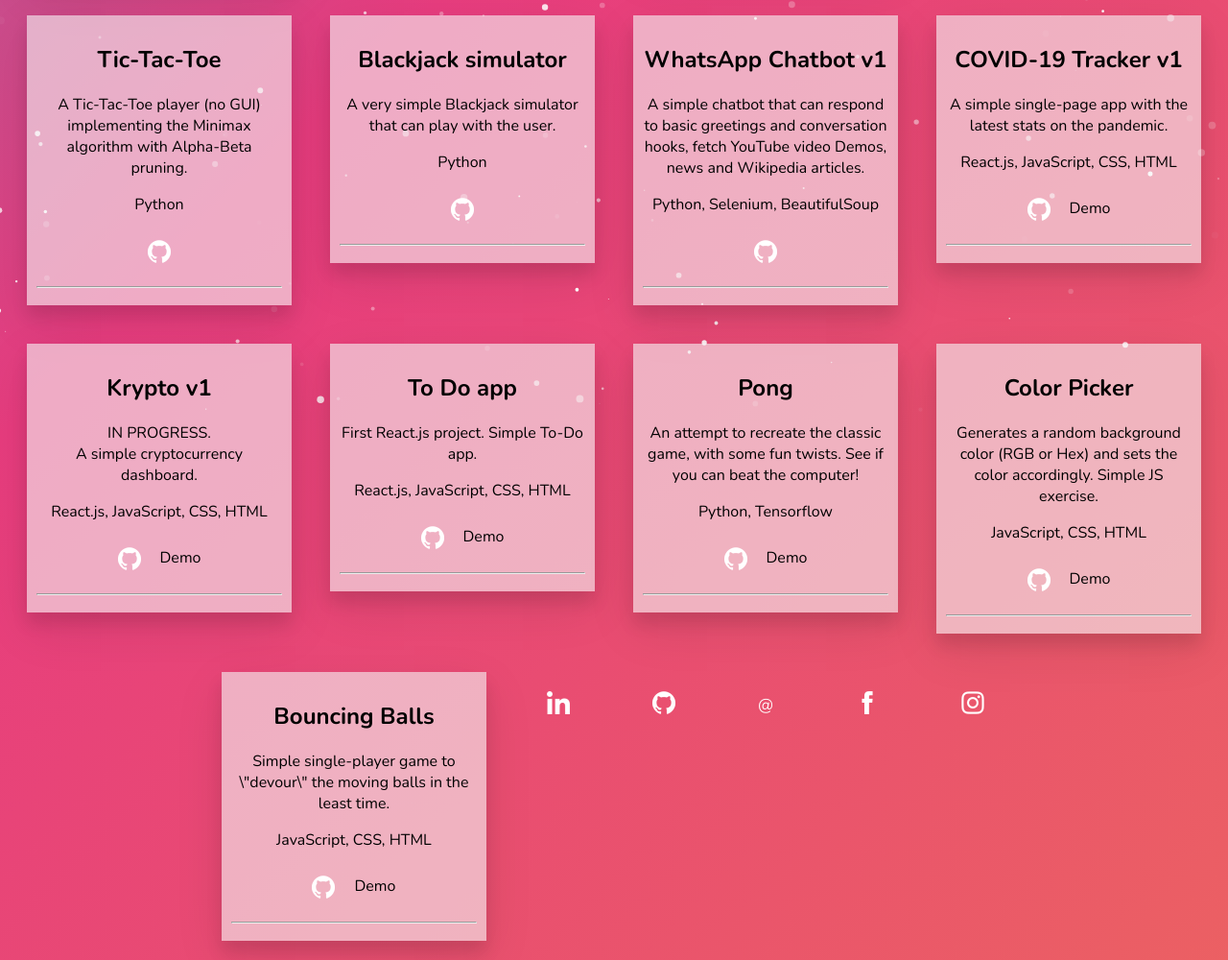
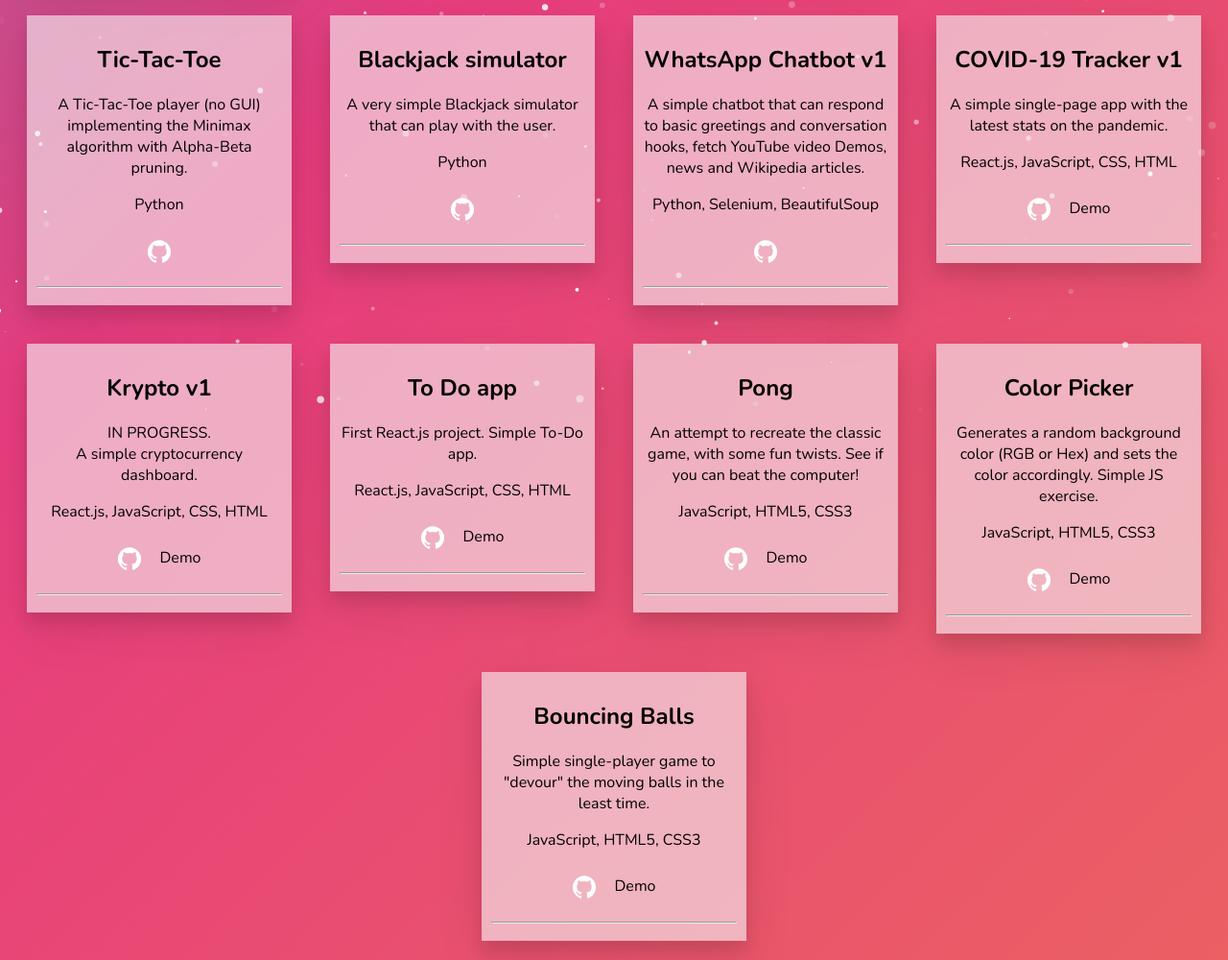
Before and after one commit to aritrakar/personal-v2, a plain HTML site: page projects.html in a window 1280 px wide. Shown: the part 530-1530 px from the top of the page at 96% size. Drawn offline with nearby package versions, Linux system fonts and the light colour scheme; a script that the page names is missing.

Commit message:
Modified projects.html

```diff
--- a/projects.css
+++ b/projects.css
@@ -71,9 +71,11 @@
 }
 
 #media-buttons {
+  position: relative;
   display: flex;
   align-items: center;
   justify-content: center;
+  bottom: inherit;
 }
 
 #media-buttons > a {
--- a/projects.html
+++ b/projects.html
@@ -224,7 +224,7 @@
                       <strong>Pong</strong>
                     </h2>
                     <p>An attempt to recreate the classic game, with some fun twists. See if you can beat the computer!</p>
-                    <p>Python, Tensorflow</p>
+                    <p>JavaScript, HTML5, CSS3</p>
                     <div id="bottom">
                         <a
                         href="https://github.com/aritrakar/JS/tree/master/pong"
@@ -245,7 +245,7 @@
                       <strong>Color Picker</strong>
                     </h2>
                     <p>Generates a random background color (RGB or Hex) and sets the color accordingly. Simple JS exercise.</p>
-                    <p>JavaScript, CSS, HTML</p>
+                    <p>JavaScript, HTML5, CSS3</p>
                     <div id="bottom">
                         <a
                         href="https://github.com/aritrakar/JS/tree/master/ColorPicker"
@@ -265,8 +265,8 @@
                     <h2>
                       <strong>Bouncing Balls</strong>
                     </h2>
-                    <p>Simple single-player game to \"devour\" the moving balls in the least time.</p>
-                    <p>JavaScript, CSS, HTML</p>
+                    <p>Simple single-player game to "devour" the moving balls in the least time.</p>
+                    <p>JavaScript, HTML5, CSS3</p>
                     <div id="bottom">
                         <a
                         href="https://github.com/aritrakar/JS/tree/master/bouncing-balls"
@@ -280,15 +280,15 @@
                 </div>
                 <hr>
             </div>
-            <div id="media-buttons">
+
+            <!--<div id="media-buttons">
               <a id="linkedin" href="https://www.linkedin.com/in/aritra-kar" target="_blank" type="noopener noreferrer"><img src="./imgs/linkedin-24.png" alt="LinkedIn"></a>
               <a id="github" href="https://www.github.com/aritrakar" target="_blank" type="noopener noreferrer"><img src="./imgs/github-24.png" alt="Github"></a>
               <a id="mail" href="https://mail.google.com/mail/?view=cm&fs=1&to=a8kar@uwaterloo.ca" target="_blank" type="noopener noreferrer">@</a>
               <a id="facebook" href="https://www.facebook.com/profile.php?id=100014012589848" target="_blank" type="noopener noreferrer"><img src="./imgs/facebook-24.png" alt="Facebook"></a>
               <a id="instagram" href="https://www.instagram.com/aritrakar28/" target="_blank" type="noopener noreferrer"><img src="./imgs/instagram-24.png" alt="Instagram"></a>
+            </div>-->
         </div>
-        </div>
-
 
         <div id="particles-js"></div>
     </div>
```
Lines whose indentation alone changed are shown as unchanged.
